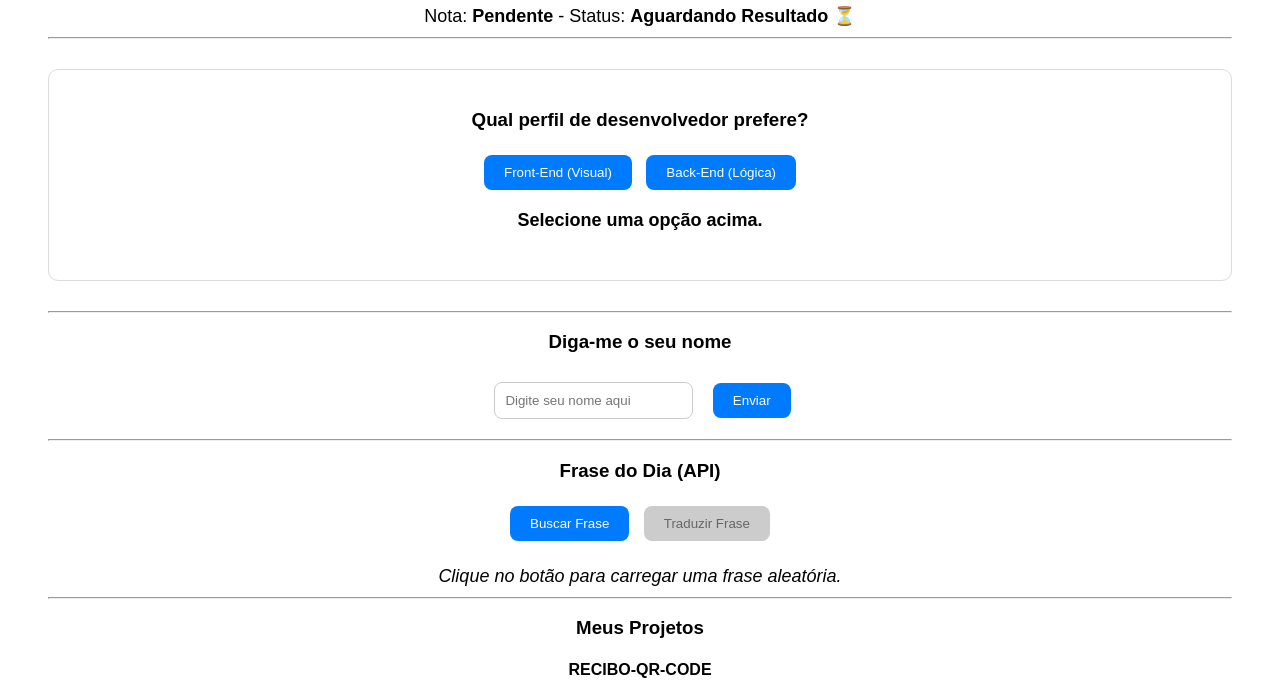
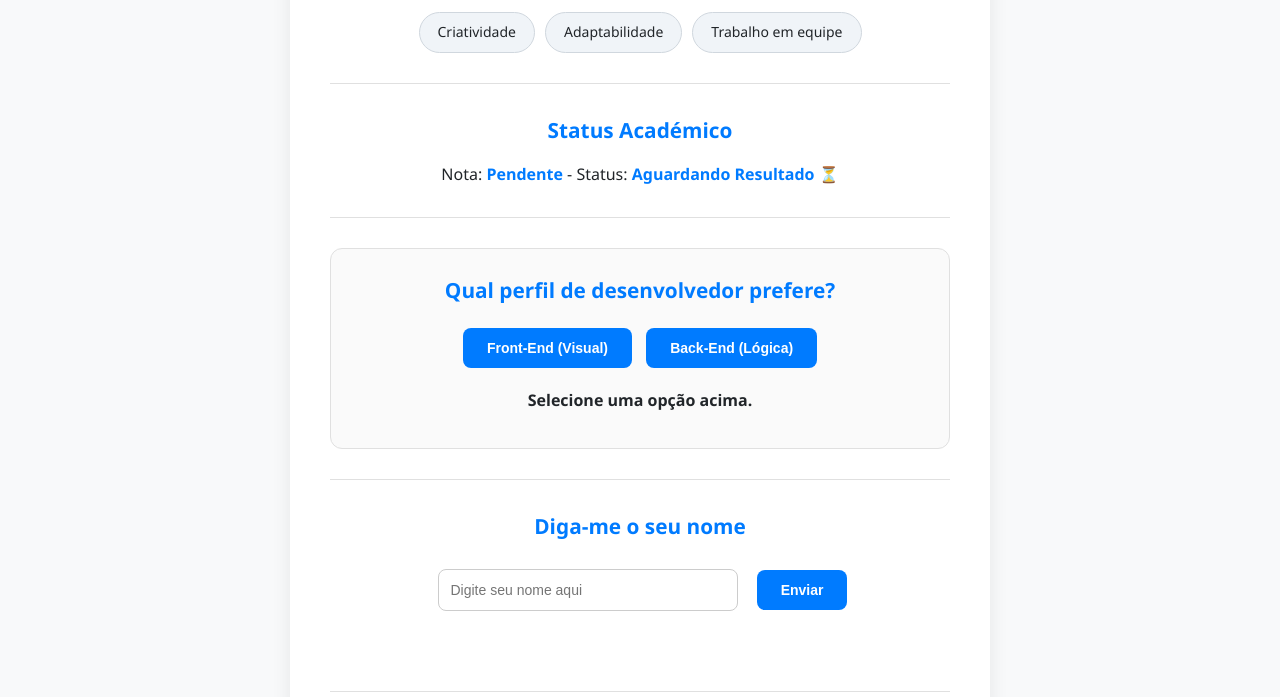
Before and after one commit to gabi915gubi/portfolio, a plain HTML site: page index.html in a window 1280 px wide. Shown: the part 507-1204 px from the top of the page. Drawn offline with Linux system fonts and the light colour scheme.

Commit message:
design do css atualizado e completo

```diff
--- a/style/style.css
+++ b/style/style.css
@@ -1,127 +1,233 @@
 /* ==========================
-   ESTILOS GLOBAIS
+   ESTILOS GLOBAIS E RESET
 ========================== */
+* {
+    margin: 0;
+    padding: 0;
+    box-sizing: border-box;
+}
 
 body {
-    font-family: Arial, sans-serif;
+    font-family: 'Segoe UI', Arial, sans-serif;
     text-align: center;
+    padding: 40px 20px;
+    background-color: #f8f9fa; /* Um cinza bem claro para dar contraste */
+    color: #212529; /* Preto suave para leitura confortável */
+    transition: background-color 0.4s ease, color 0.4s ease;
+    line-height: 1.6;
+}
+
+/* Container Principal (Efeito de Cartão Flutuante) */
+main {
+    max-width: 700px;
+    margin: 0 auto;
+    background: #ffffff;
     padding: 40px;
-    background-color: white;
-    color: black;
-    transition:
-        background-color 0.3s,
-        color 0.3s;
+    border-radius: 16px;
+    box-shadow: 0 4px 20px rgba(0, 0, 0, 0.08);
+    transition: background-color 0.4s ease, box-shadow 0.4s ease;
+}
+
+/* Linhas divisórias modernas */
+hr {
+    border: 0;
+    height: 1px;
+    background: #e0e0e0;
+    margin: 30px 0;
 }
 
 /* ==========================
-   MODO ESCURO
+   MODO ESCURO (SUAVE E ELEGANTE)
 ========================== */
-
 body.dark-mode {
     background-color: #121212;
-    color: white;
+    color: #f8f9fa;
+}
+
+body.dark-mode main {
+    background: #1e1e1e;
+    box-shadow: 0 4px 20px rgba(0, 0, 0, 0.4);
+}
+
+body.dark-mode hr {
+    background: #333333;
 }
 
 body.dark-mode #lista-habilidades li {
-    background: #333;
-    border-color: #555;
-    color: white;
+    background: #2d2d2d;
+    border-color: #444444;
+    color: #f8f9fa;
+}
+
+body.dark-mode #quiz-container,
+body.dark-mode input {
+    border-color: #444444;
+    background: #252525;
+}
+
+body.dark-mode a {
+    color: #399cff;
 }
 
 /* ==========================
    TIPOGRAFIA
 ========================== */
+h1 {
+    color: #007bff; /* Mantido seu azul original */
+    font-size: 2.2rem;
+    margin-bottom: 10px;
+    font-weight: 700;
+}
 
-h1 {
+h3 {
+    font-size: 1.3rem;
+    margin-bottom: 15px;
     color: #007bff;
-    margin-bottom: 20px;
+}
+
+h4 {
+    font-size: 1.15rem;
+    margin-bottom: 8px;
 }
 
 p {
-    font-size: 18px;
+    font-size: 16px;
     margin: 10px 0;
+    color: inherit;
+}
+
+strong {
+    color: #007bff;
+}
+
+body.dark-mode strong {
+    color: #399cff;
 }
 
 /* ==========================
-   QUIZ
+   HABILIDADES (TAGS MODERNAS)
 ========================== */
-
-#quiz-container {
-    margin: 30px 0;
-    padding: 20px;
-    border: 1px solid #ddd;
-    border-radius: 10px;
+#lista-habilidades {
+    list-style: none;
+    padding: 0;
+    display: flex;
+    justify-content: center;
+    flex-wrap: wrap;
+    gap: 10px;
+    margin: 15px 0;
 }
 
-#resultado-quiz {
-    margin-top: 15px;
-    font-weight: bold;
-    min-height: 40px;
+#lista-habilidades li {
+    background: #f0f4f8; /* Azul cinzento bem sutil */
+    padding: 8px 18px;
+    border-radius: 30px;
+    border: 1px solid #d0d7de;
+    font-weight: 500;
+    font-size: 14px;
+    transition: transform 0.2s ease;
+}
+
+#lista-habilidades li:hover {
+    transform: translateY(-3px);
 }
 
 /* ==========================
-   HABILIDADES
+   BOTÕES (INTERATIVOS)
 ========================== */
-
-#lista-habilidades {
-    list-style: none;
-    padding: 0;
+button {
+    padding: 12px 24px;
+    border: none;
+    border-radius: 8px;
+    background: #007bff; /* Seu azul original */
+    color: white;
+    font-weight: 600;
+    font-size: 14px;
+    cursor: pointer;
+    margin: 5px;
+    transition: all 0.2s ease;
+    box-shadow: 0 2px 8px rgba(0, 123, 255, 0.2.5);
 }
 
-#lista-habilidades li {
-    display: inline-block;
-    background: #f0f0f0;
-    margin: 5px;
-    padding: 8px 15px;
-    border-radius: 20px;
-    border: 1px solid #ccc;
+button:hover {
+    background: #0056b3; /* Azul um pouco mais escuro no hover */
+    transform: translateY(-2px);
+    box-shadow: 0 4px 12px rgba(0, 123, 255, 0.35);
+}
+
+button:active {
+    transform: translateY(0);
+}
+
+button:disabled {
+    background: #ccc !important;
+    color: #666 !important;
+    cursor: not-allowed;
+    transform: none !important;
+    box-shadow: none !important;
+}
+
+/* Botão fixo de Modo Escuro no topo */
+#modo {
+    margin-bottom: 25px;
 }
 
 /* ==========================
-   BOTÕES
+   INPUTS E QUIZ
 ========================== */
-
-button {
-    padding: 10px 20px;
-    border: none;
+input {
+    padding: 12px;
     border-radius: 8px;
-    background: #007bff;
-    color: white;
-    cursor: pointer;
-    margin: 5px;
-    transition: 0.2s;
+    border: 1px solid #ccc;
+    margin: 10px;
+    width: 80%;
+    max-width: 300px;
+    font-size: 14px;
+    outline: none;
+    transition: border-color 0.2s;
 }
 
-button:hover {
-    opacity: 0.8;
-    transform: scale(1.05);
+input:focus {
+    border-color: #007bff;
+    box-shadow: 0 0 0 3px rgba(0, 123, 255, 0.15);
 }
 
-/* Adiciona um feedback visual quando o botão de tradução estiver desativado */
-button:disabled {
-    background: #ccc;
-    color: #666;
-    cursor: not-allowed;
-    transform: none;
-    opacity: 1;
+#quiz-container {
+    margin: 20px 0;
+    padding: 25px;
+    border: 1px solid #e0e0e0;
+    border-radius: 12px;
+    background: #fafafa;
+}
+
+#resultado-quiz, #resultadoNome {
+    margin-top: 15px;
+    font-weight: 600;
+    min-height: 25px;
 }
 
 /* ==========================
-   INPUTS
+   PROJETOS E LINKS
 ========================== */
-
-input {
-    padding: 10px;
-    border-radius: 8px;
-    border: 1px solid #ccc;
-    margin: 10px;
+a {
+    color: #007bff;
+    text-decoration: none;
+    font-weight: 600;
+    display: inline-block;
+    margin-top: 5px;
+    transition: color 0.2s;
 }
 
-/* ==========================
-   FRASE
-========================== */
+a:hover {
+    text-decoration: underline;
+    color: #0056b3;
+}
 
 #resultado-frase {
     margin-top: 20px;
     font-style: italic;
+    padding: 10px 20px;
+    background: rgba(0, 123, 255, 0.05);
+    border-left: 4px solid #007bff;
+    border-radius: 4px;
+    display: inline-block;
 }
```
